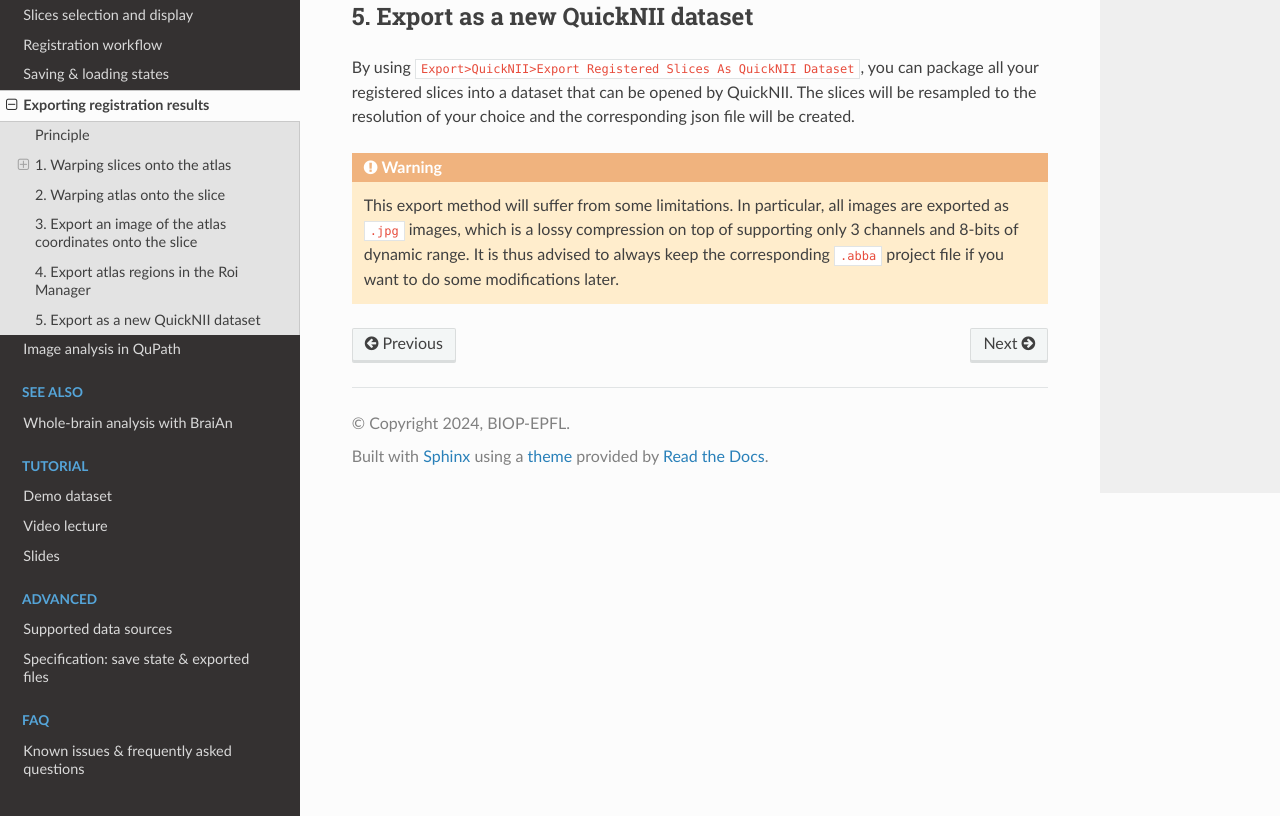
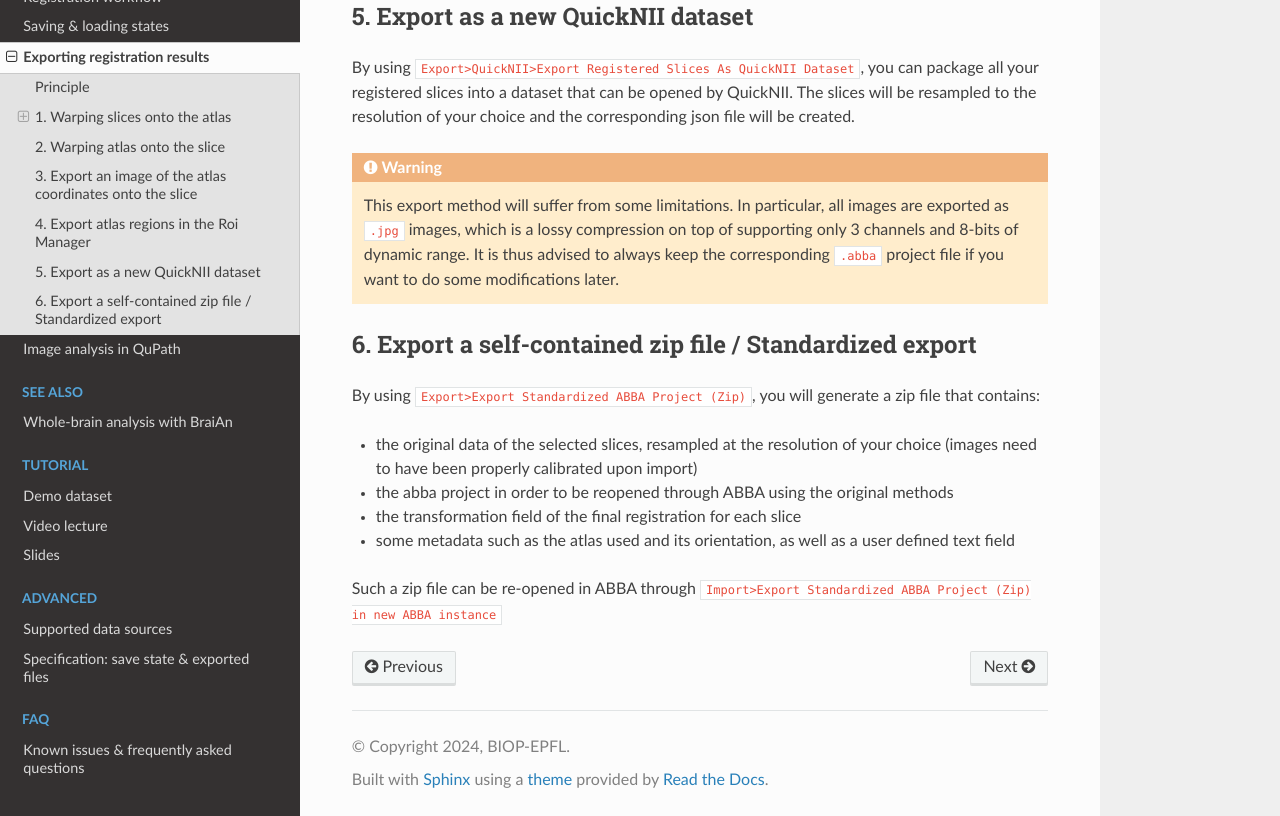
Before and after one commit to BIOP/abba-documentation, a Sphinx documentation site: the page built from docs/source/tutorial/3_export_registrations.md, in a window 1280 px wide and 900 px high, scrolled down 6252 px, cut to the strip 84-900 px from the top of the window. Built offline with Sphinx 7.4.7 and the Read the Docs theme 3.1.0, drawn with Linux system fonts in a browser that asks for light colours; some of the changed text lies outside the part shown.

Commit message:
Adds paragraph about standard export

```diff
--- a/docs/source/conf.py
+++ b/docs/source/conf.py
@@ -7,7 +7,7 @@ copyright = '2024, BIOP-EPFL'
 author = 'BIOP-EPFL'
 
 release = '0.9'
-version = '0.10.9-SNAPSHOT'
+version = '0.11.0-SNAPSHOT'
 
 # -- General configuration
 
--- a/docs/source/tutorial/3_export_registrations.md
+++ b/docs/source/tutorial/3_export_registrations.md
@@ -124,3 +124,13 @@ By using `Export>QuickNII>Export Registered Slices As QuickNII Dataset`, you can
 :::{warning}
 This export method will suffer from some limitations. In particular, all images are exported as `.jpg` images, which is a lossy compression on top of supporting only 3 channels and 8-bits of dynamic range. It is thus advised to always keep the corresponding `.abba` project file if you want to do some modifications later.
 :::
+
+## 6. Export a self-contained zip file / Standardized export
+
+By using `Export>Export Standardized ABBA Project (Zip)`, you will generate a zip file that contains:
+* the original data of the selected slices, resampled at the resolution of your choice (images need to have been properly calibrated upon import)
+* the abba project in order to be reopened through ABBA using the original methods
+* the transformation field of the final registration for each slice
+* some metadata such as the atlas used and its orientation, as well as a user defined text field
+
+Such a zip file can be re-opened in ABBA through `Import>Export Standardized ABBA Project (Zip) in new ABBA instance`
```
